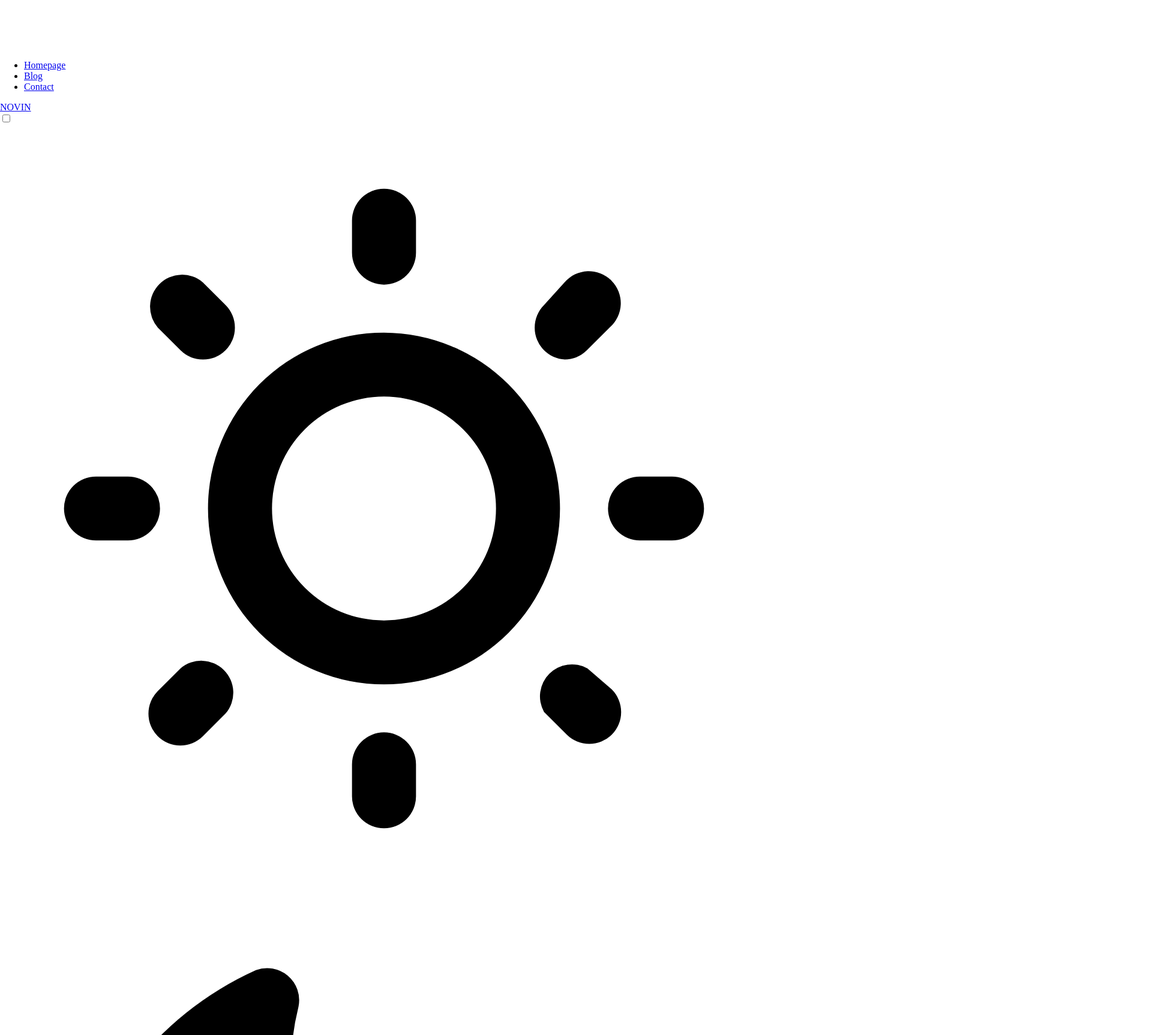
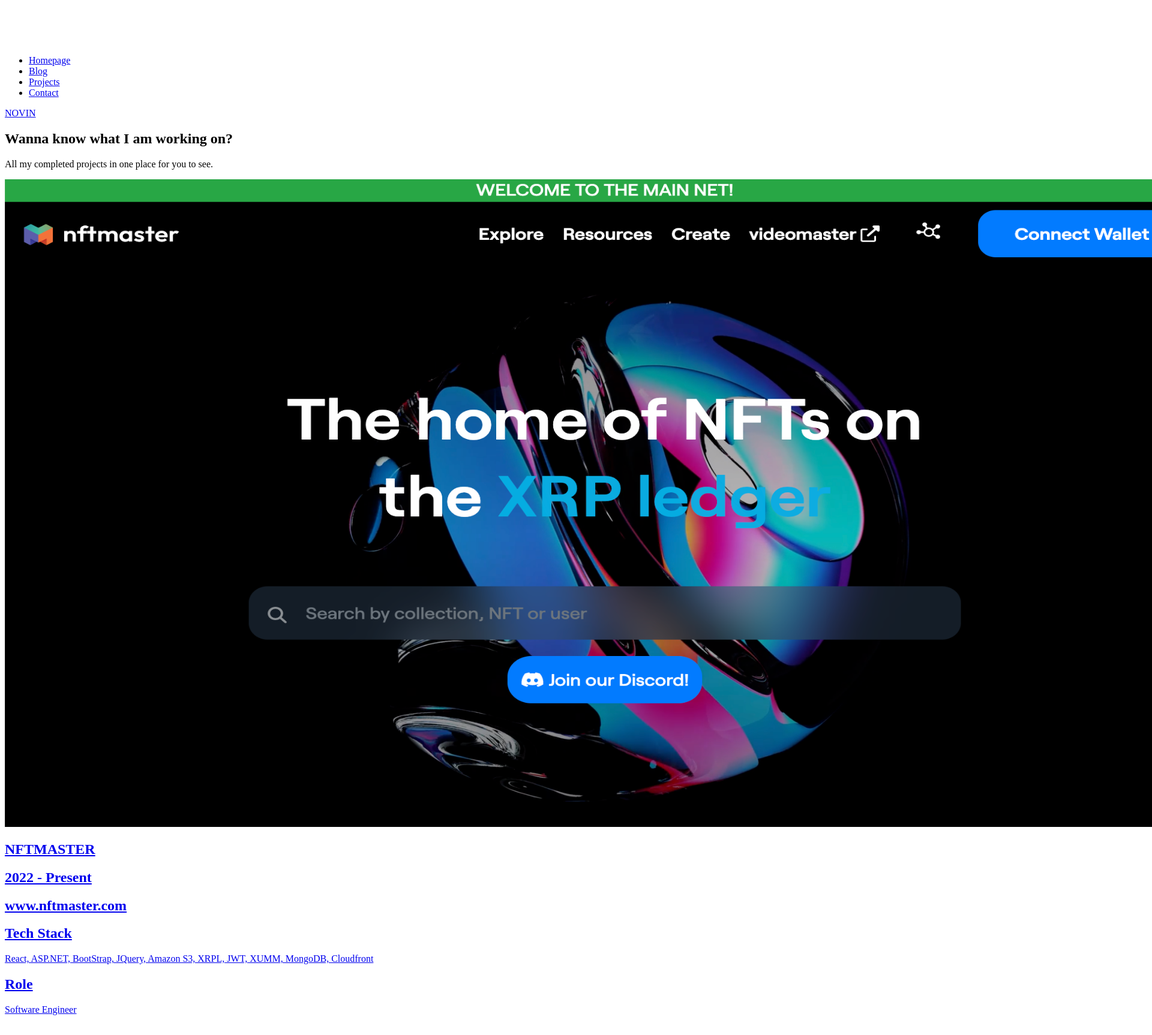
Before and after one commit to djnovin/portfolio-beta, a Next.js app: page /projects in a window 1280 px wide. Before the commit this address had no page. Shown: the part 1200-2926 px from the top of the page at 60% size, 1920 px wide, since content can reach past the window. Built offline with nearby package versions, Linux system fonts and the light colour scheme.

Commit message:
Final Commit before Release

```diff
--- a/src/app/blog/page.jsx
+++ b/src/app/blog/page.jsx
@@ -25,7 +25,7 @@ const Page = async() => {
         {posts?.map((post) => (
                 <Link href={`/blog/${post.id}`} key={post.id}>
                             <div>
-                                <div className="relative w-full h-full mb-6 overflow-hidden">
+                                <div className="relative w-full h-full mb-6 hover:shadow-lg rounded-md overflow-hidden">
                                     <Image
                                     height={960}
                                     width={1080}
--- a/src/app/page.jsx
+++ b/src/app/page.jsx
@@ -7,11 +7,11 @@ const Page = () => {
     <>
     <div className="px-6 flex flex-col py-48 md:px-24">
     <div className="flex flex-col align-middle justify-center mb-10">
-      <h1 className="dark:text-white text-center capitalize text-5xl md:text-6xl">Hi! 👋 My name is <span className="font-medium">Novin Noori</span> and I am a self taught Developer based in Sydney, Australia.</h1>
+      <h1 className="dark:text-white text-center capitalize text-5xl md:text-6xl">Hi! 👋 My name is <span className="font-medium">Novin Noori</span> and I am a full stack engineer based in Sydney, Australia.</h1>
     </div>
       <div className="flex flex-row justify-center items-center md:align-start gap-4">
         <button className="btn duration-200 transition-all border text-black hover:bg-black hover:bg-solid hover:text-white bg-white dark:text-black border-solid rounded-md py-2 px-8"><Link href="./contact">Contact Me</Link></button>
-        <button className="btn duration-200 transition-all border text-white hover:bg-white hover:bg-solid hover:text-black bg-black dark:text-white border-solid rounded-md py-2 px-8"><Link href="./blog">Visit Blog</Link></button>
+        <button className="btn duration-200 transition-all border text-white hover:bg-white hover:bg-solid hover:text-black bg-black dark:text-white border-solid rounded-md py-2 px-8"><Link href="./projects">View Projects</Link></button>
       </div>
       </div>
     </>
--- /dev/null
+++ b/src/app/projects/layout.jsx
@@ -0,0 +1,10 @@
+const Layout = ({ children }) => {
+    return (
+        <>
+
+            <div className="px-4 pb-48">{children}</div>
+        </>
+    )
+}
+
+export default Layout
--- /dev/null
+++ b/src/app/projects/page.jsx
@@ -0,0 +1,53 @@
+import Link from 'next/link'
+import Image from 'next/image'
+import Hero from "../../components/ProjectHero"
+
+
+
+const Page = () => {
+    return (
+        <>
+        <Hero />
+        <div className='grid grid-cols-1 gap-20 md:gap-4 lg:grid-cols-2'>
+            <div className='relative w-full h-full overflow-hidden  '>
+                <Link href="https://www.nftmaster.com/">
+                    <div>
+                    <div className='h-full w-full mb-6 relative overflow-hidden shadow-sm hover:shadow-lg hover:cursor-pointer transition-all rounded-md duration-300'>
+                    <Image
+                    src="/nftmaster.png"
+                    alt="NFT master"
+                    height={1080}
+                    width={2000}
+                    quality={70}
+                    objectFit='contain'
+
+                    />
+                    </div>
+
+                    <div className='px-4 pb-10'>
+                    <div className='flex flex-row justify-between'>
+                    <h1 className="text-2xl font-semibold"> NFTMASTER </h1>
+                    <h1 className="text-2xl font-semibold"> 2022 - Present </h1>
+                    </div>
+
+                    <h1 className="text-lg mb-4 font-semibold"> www.nftmaster.com </h1>
+                    <h2 className="text-base font-base mb-2 ">Tech Stack</h2>
+
+                    <p className='text-xs mb-4 font-light'>React, ASP.NET, BootStrap, JQuery, Amazon S3, XRPL, JWT, XUMM, MongoDB, Cloudfront</p>
+                    <h2 className="text-base font-base mb-2 ">Role</h2>
+                    <p className='text-xs mb-4 font-light'>Software Engineer</p>
+
+
+                    <p className='text-xs mb-4 font-light'></p>
+
+                    </div>
+                    </div>
+                </Link>
+            </div>
+
+        </div>
+        </>
+    )
+}
+
+export default Page
--- a/src/components/Banner.jsx
+++ b/src/components/Banner.jsx
@@ -10,17 +10,25 @@ const Banner = ({ href }) => {
 
     console.log(active)
 
-    if (`/${segment}` !== '/blog'){
+    if (`/${segment}` === '/blog'){
         return (
-            <></>
+            <div className=" bg-purple-600 w-full flex flex-col gap-1 px-6 pt-10 md:py-2 md:align-center pb-6 md:justify-center md:flex-row transition-all duration-300">
+            <p className="text-sm text-white font-semibold">The Blog is Currently Under Maintanance</p>
+            <Link className="underline text-sm text-white font-light hover:text-gray-300 transition-all duration-300" href="/">Back to Home →</Link>
+        </div>
             )
+    }
+    if (`/${segment}` === '/'){
+        return (
+            <div className=" bg-purple-600 w-full flex flex-col gap-1 px-6 pt-10 md:py-2 md:align-center pb-6 md:justify-center md:flex-row transition-all duration-300">
+            <p className="text-sm text-white font-semibold">This website was made using Next JS 13</p>
+            <Link className="underline text-sm text-white font-light hover:text-gray-300 transition-all duration-300" href="https://nextjs.org/">Learn More →</Link>
+        </div>
+        )
     }
     else {
         return (
-            <div className=" bg-purple-600 w-full flex flex-col gap-1 px-6 pt-10 md:py-2 md:align-center pb-6 md:justify-center md:flex-row transition-all duration-300">
-            <p className="text-sm text-white font-semibold">🎉 Enjoy the Content? Subscribe to the blog now! </p>
-            <Link className="underline text-sm text-white font-light hover:text-gray-300 transition-all duration-300" href="/">Subscribe Now →</Link>
-        </div>
+            <></>
         )
     }
 }
--- a/src/components/BlogHero.jsx
+++ b/src/components/BlogHero.jsx
@@ -1,7 +1,7 @@
 
 const Hero = () => {
     return (
-        <div className="px-2 py-24 md:py-36 flex flex-col align-middle justify-center items-center gap-4">
+        <div className="px-2 py-24 md:py-24 flex flex-col align-middle justify-center items-center gap-4">
             <h1 className="dark:text-white text-3xl font-semibold text-center">All my thoughts in one place</h1>
             <p className="dark:text-white text-base font-medium text-center">Get interesting insights, articles, and news straight from my head - every evening.</p>
         </div>
--- a/src/components/ContactHero.jsx
+++ b/src/components/ContactHero.jsx
@@ -1,8 +1,8 @@
 
 const Hero = () => {
     return (
-        <div className="px-2 mt-10 flex flex-col align-middle justify-center items-center gap-4">
-            <h1 className="dark:text-white text-3xl font-medium text-center">Love to hear from you, Get in Touch 👋</h1>
+        <div className="px-2 mt-10 flex flex-col align-middle justify-center items-start gap-4">
+            <h1 className="dark:text-white text-3xl font-medium text-left">Love to hear from you, <br /> Get in Touch 👋</h1>
             <p className="dark:text-white text-base font-medium text-center"></p>
         </div>
     )
--- a/src/components/NavBar.jsx
+++ b/src/components/NavBar.jsx
@@ -29,6 +29,7 @@ const NavBar = () => {
       <ul tabIndex={0} className="menu menu-compact dropdown-content mt-3 p-2 shadow bg-base-100 rounded-box w-52">
         <li><Link href="/">Homepage</Link></li>
         <li><Link href="/blog">Blog</Link></li>
+        <li><Link href="/projects">Projects</Link></li>
         <li><Link href="/contact">Contact</Link></li>
       </ul>
     </div>
@@ -37,18 +38,6 @@ const NavBar = () => {
     <Link href="/" className="btn btn-ghost normal-case font-bold text-xl">NOVIN</Link>
   </div>
   <div className="navbar-end">
-
-
-  <label className="swap swap-rotate">
-    <input
-    type="checkbox"
-    checked={theme === {theme}}
-    onChange={(e) =>
-      setTheme(e.target.value)}
-    />
-    <svg value="dark" className="swap-on fill-current w-5 h-5" xmlns="http://www.w3.org/2000/svg" viewBox="0 0 24 24"><path d="M5.64,17l-.71.71a1,1,0,0,0,0,1.41,1,1,0,0,0,1.41,0l.71-.71A1,1,0,0,0,5.64,17ZM5,12a1,1,0,0,0-1-1H3a1,1,0,0,0,0,2H4A1,1,0,0,0,5,12Zm7-7a1,1,0,0,0,1-1V3a1,1,0,0,0-2,0V4A1,1,0,0,0,12,5ZM5.64,7.05a1,1,0,0,0,.7.29,1,1,0,0,0,.71-.29,1,1,0,0,0,0-1.41l-.71-.71A1,1,0,0,0,4.93,6.34Zm12,.29a1,1,0,0,0,.7-.29l.71-.71a1,1,0,1,0-1.41-1.41L17,5.64a1,1,0,0,0,0,1.41A1,1,0,0,0,17.66,7.34ZM21,11H20a1,1,0,0,0,0,2h1a1,1,0,0,0,0-2Zm-9,8a1,1,0,0,0-1,1v1a1,1,0,0,0,2,0V20A1,1,0,0,0,12,19ZM18.36,17A1,1,0,0,0,17,18.36l.71.71a1,1,0,0,0,1.41,0,1,1,0,0,0,0-1.41ZM12,6.5A5.5,5.5,0,1,0,17.5,12,5.51,5.51,0,0,0,12,6.5Zm0,9A3.5,3.5,0,1,1,15.5,12,3.5,3.5,0,0,1,12,15.5Z"/></svg>
-    <svg value="light" className="swap-off fill-current w-5 h-5" xmlns="http://www.w3.org/2000/svg" viewBox="0 0 24 24"><path d="M21.64,13a1,1,0,0,0-1.05-.14,8.05,8.05,0,0,1-3.37.73A8.15,8.15,0,0,1,9.08,5.49a8.59,8.59,0,0,1,.25-2A1,1,0,0,0,8,2.36,10.14,10.14,0,1,0,22,14.05,1,1,0,0,0,21.64,13Zm-9.5,6.69A8.14,8.14,0,0,1,7.08,5.22v.27A10.15,10.15,0,0,0,17.22,15.63a9.79,9.79,0,0,0,2.1-.22A8.11,8.11,0,0,1,12.14,19.73Z"/></svg>
-  </label>
   </div>
 </div>
 </>
--- /dev/null
+++ b/src/components/ProjectHero.jsx
@@ -0,0 +1,11 @@
+
+const Hero = () => {
+    return (
+        <div className="px-2 py-24 md:py-24 flex flex-col align-middle justify-center items-center gap-4">
+            <h1 className="dark:text-white text-3xl font-semibold text-center">Wanna know what I am working on?</h1>
+            <p className="dark:text-white text-base font-medium text-center">All my completed projects in one place for you to see.</p>
+        </div>
+    )
+}
+
+export default Hero
--- a/src/components/ThemeButton.jsx
+++ b/src/components/ThemeButton.jsx
@@ -2,6 +2,7 @@
 
 
 const ThemeButton = () => {
+
     <label className="swap swap-rotate">
         <input
         type="checkbox"
@@ -9,9 +10,16 @@ const ThemeButton = () => {
         onChange={(e) =>
         setTheme(e.target.value)}
         />
-        <svg className="swap-on fill-current w-5 h-5" xmlns="http://www.w3.org/2000/svg" viewBox="0 0 24 24"><path d="M5.64,17l-.71.71a1,1,0,0,0,0,1.41,1,1,0,0,0,1.41,0l.71-.71A1,1,0,0,0,5.64,17ZM5,12a1,1,0,0,0-1-1H3a1,1,0,0,0,0,2H4A1,1,0,0,0,5,12Zm7-7a1,1,0,0,0,1-1V3a1,1,0,0,0-2,0V4A1,1,0,0,0,12,5ZM5.64,7.05a1,1,0,0,0,.7.29,1,1,0,0,0,.71-.29,1,1,0,0,0,0-1.41l-.71-.71A1,1,0,0,0,4.93,6.34Zm12,.29a1,1,0,0,0,.7-.29l.71-.71a1,1,0,1,0-1.41-1.41L17,5.64a1,1,0,0,0,0,1.41A1,1,0,0,0,17.66,7.34ZM21,11H20a1,1,0,0,0,0,2h1a1,1,0,0,0,0-2Zm-9,8a1,1,0,0,0-1,1v1a1,1,0,0,0,2,0V20A1,1,0,0,0,12,19ZM18.36,17A1,1,0,0,0,17,18.36l.71.71a1,1,0,0,0,1.41,0,1,1,0,0,0,0-1.41ZM12,6.5A5.5,5.5,0,1,0,17.5,12,5.51,5.51,0,0,0,12,6.5Zm0,9A3.5,3.5,0,1,1,15.5,12,3.5,3.5,0,0,1,12,15.5Z"/></svg>
-        <svg className="swap-off fill-current w-5 h-5" xmlns="http://www.w3.org/2000/svg" viewBox="0 0 24 24"><path d="M21.64,13a1,1,0,0,0-1.05-.14,8.05,8.05,0,0,1-3.37.73A8.15,8.15,0,0,1,9.08,5.49a8.59,8.59,0,0,1,.25-2A1,1,0,0,0,8,2.36,10.14,10.14,0,1,0,22,14.05,1,1,0,0,0,21.64,13Zm-9.5,6.69A8.14,8.14,0,0,1,7.08,5.22v.27A10.15,10.15,0,0,0,17.22,15.63a9.79,9.79,0,0,0,2.1-.22A8.11,8.11,0,0,1,12.14,19.73Z"/></svg>
-  </label>
+
+        if ()
+          return (
+            <svg className="swap-on fill-current w-5 h-5" xmlns="http://www.w3.org/2000/svg" viewBox="0 0 24 24"><path d="M5.64,17l-.71.71a1,1,0,0,0,0,1.41,1,1,0,0,0,1.41,0l.71-.71A1,1,0,0,0,5.64,17ZM5,12a1,1,0,0,0-1-1H3a1,1,0,0,0,0,2H4A1,1,0,0,0,5,12Zm7-7a1,1,0,0,0,1-1V3a1,1,0,0,0-2,0V4A1,1,0,0,0,12,5ZM5.64,7.05a1,1,0,0,0,.7.29,1,1,0,0,0,.71-.29,1,1,0,0,0,0-1.41l-.71-.71A1,1,0,0,0,4.93,6.34Zm12,.29a1,1,0,0,0,.7-.29l.71-.71a1,1,0,1,0-1.41-1.41L17,5.64a1,1,0,0,0,0,1.41A1,1,0,0,0,17.66,7.34ZM21,11H20a1,1,0,0,0,0,2h1a1,1,0,0,0,0-2Zm-9,8a1,1,0,0,0-1,1v1a1,1,0,0,0,2,0V20A1,1,0,0,0,12,19ZM18.36,17A1,1,0,0,0,17,18.36l.71.71a1,1,0,0,0,1.41,0,1,1,0,0,0,0-1.41ZM12,6.5A5.5,5.5,0,1,0,17.5,12,5.51,5.51,0,0,0,12,6.5Zm0,9A3.5,3.5,0,1,1,15.5,12,3.5,3.5,0,0,1,12,15.5Z"/></svg>
+          )
+
+        else (){
+          <svg className="swap-off fill-current w-5 h-5" xmlns="http://www.w3.org/2000/svg" viewBox="0 0 24 24"><path d="M21.64,13a1,1,0,0,0-1.05-.14,8.05,8.05,0,0,1-3.37.73A8.15,8.15,0,0,1,9.08,5.49a8.59,8.59,0,0,1,.25-2A1,1,0,0,0,8,2.36,10.14,10.14,0,1,0,22,14.05,1,1,0,0,0,21.64,13Zm-9.5,6.69A8.14,8.14,0,0,1,7.08,5.22v.27A10.15,10.15,0,0,0,17.22,15.63a9.79,9.79,0,0,0,2.1-.22A8.11,8.11,0,0,1,12.14,19.73Z"/></svg>
+        }
+    </label>
 }
 
 export default ThemeButton
```
Also changed, not shown: src/app/contact/page.jsx (+5 -26 lines), src/components/ContactForm.jsx (added, +37 -0 lines), public/nftmaster.png (added).
